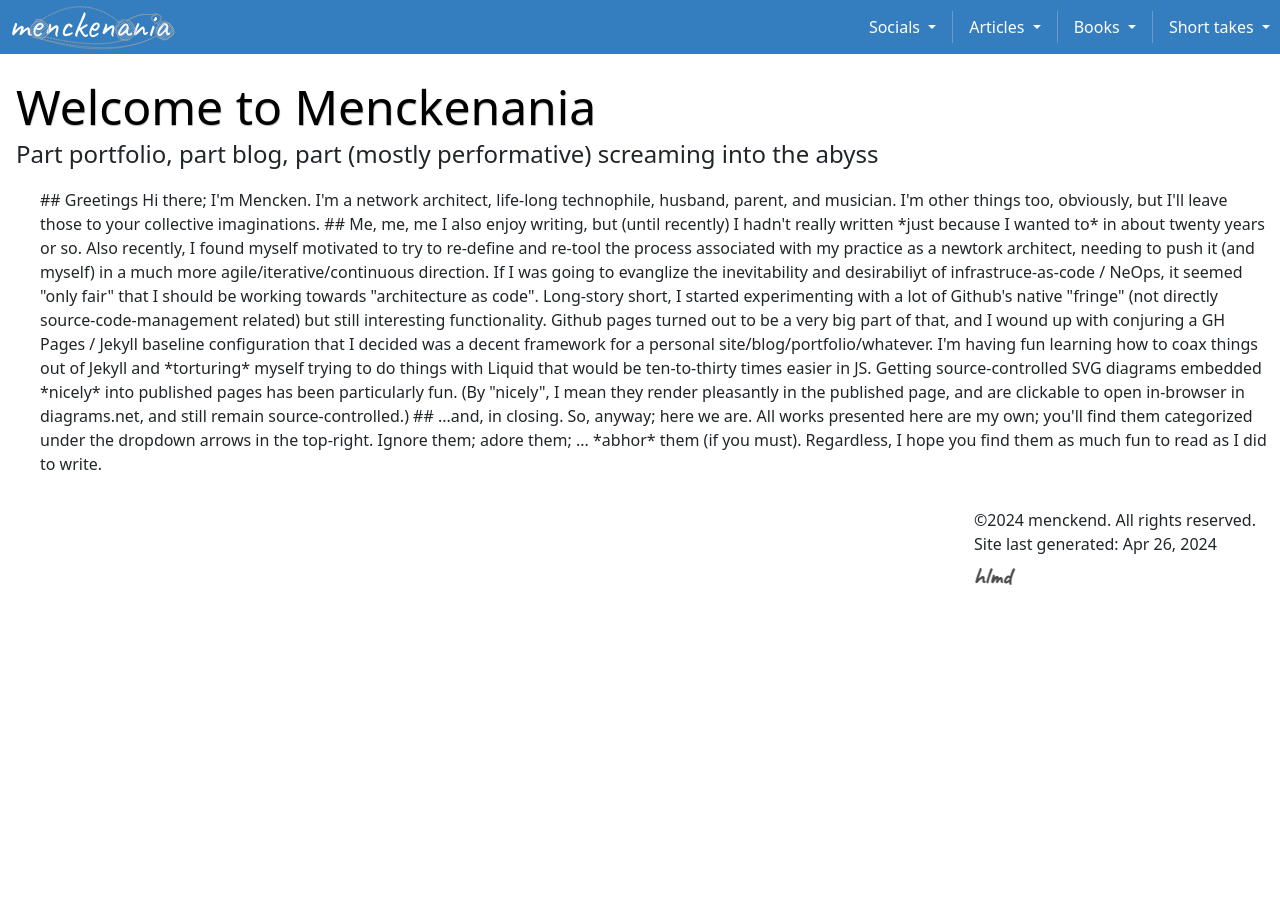
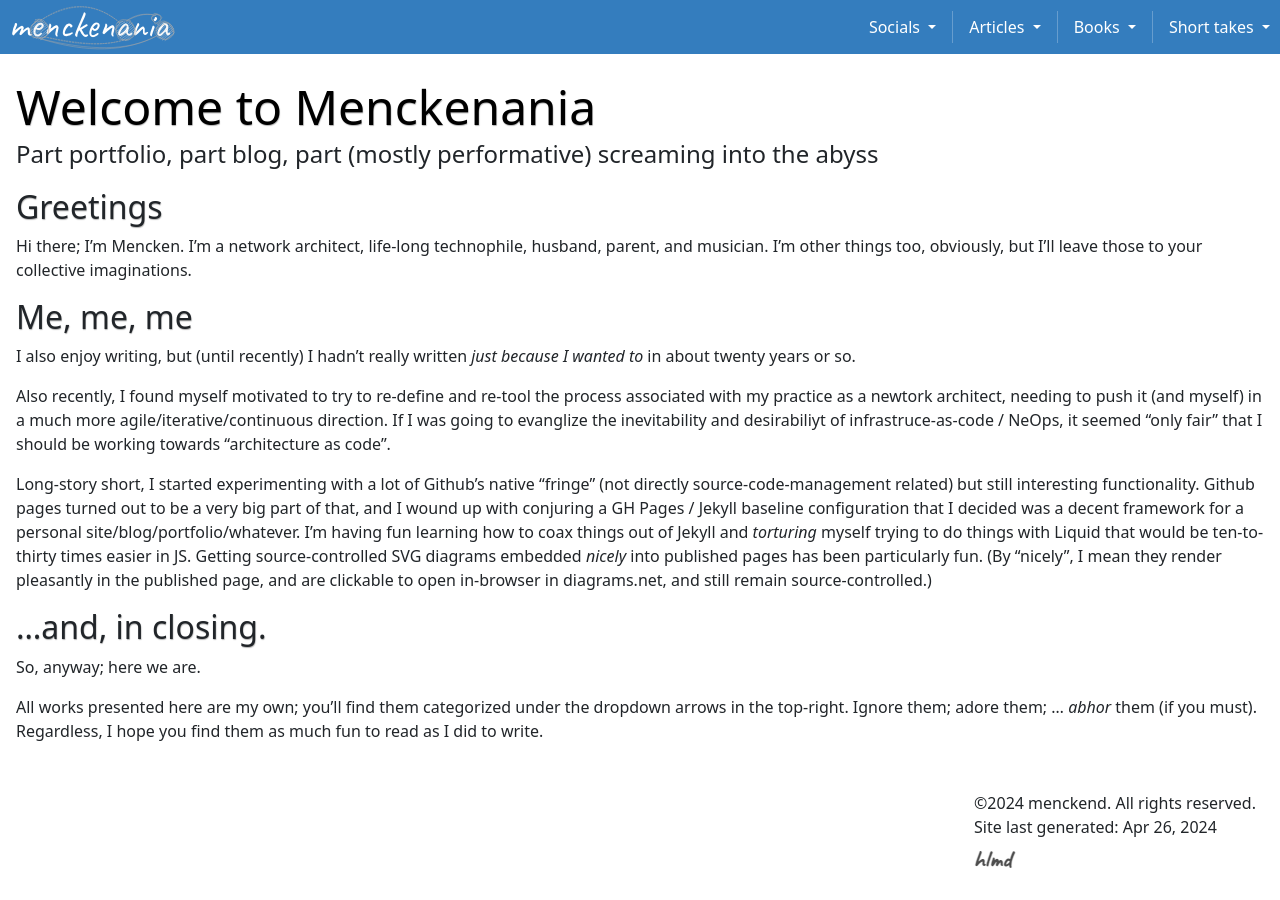
Before and after one commit to menckend/alpha, a Jekyll site: the page built from index.md, in a window 1280 px wide. Built offline with Jekyll 4.4.1, drawn with Linux system fonts in a browser that asks for light colours.

Commit message:
Update index.md

```diff
--- a/index.md
+++ b/index.md
@@ -4,11 +4,9 @@
 toc: false
 permalink: index.html
 summary: "Part portfolio, part blog, part (mostly performative) screaming into the abyss"
-layout: "default"
+layout: "page"
 ---
 
-<div class="col ps-md-4"></div>
-<div class="col ps-md-4">
 
 ## Greetings
 
@@ -29,6 +27,3 @@
 All works presented here are my own; you'll find them categorized under the dropdown arrows in the top-right.  Ignore them; adore them; ... *abhor* them (if you must).  Regardless, I hope you find them as much fun to read as I did to write.
 
 {% include links.html %}
-</div>
-
-<div class="col ps-md-4"></div>
```
